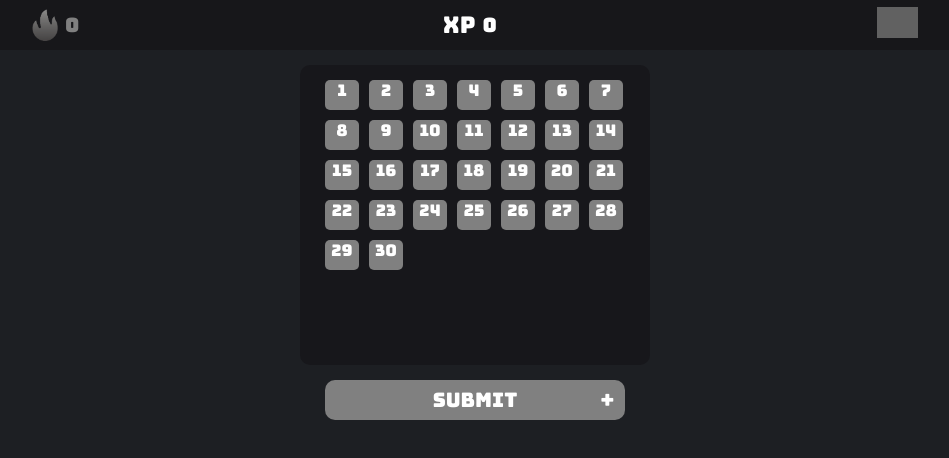
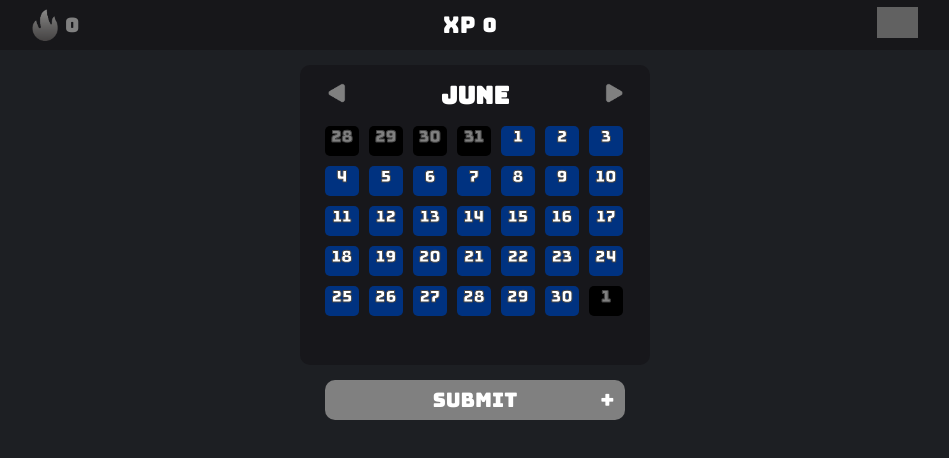
Before and after one commit to CBQuag/Fit-Commit, a React (Create React App) app: page / in a window 1280 px wide. Shown: the top 458 px of the page, without its empty margins (165-1114 px from the left). Built offline with nearby package versions, Linux system fonts and the light colour scheme; grey boxes are pictures that could not be loaded.

Commit message:
calendar heatmap is ready

```diff
--- a/src/components/CalendarArea.css
+++ b/src/components/CalendarArea.css
@@ -8,4 +8,33 @@
     height: 30px;
     margin: 5px;
     border-radius: 5px;
+    -webkit-text-stroke-width: 1px;
+    -webkit-text-stroke-color: rgb(69, 69, 69);
 }
+
+.month-area{
+    display: flex;
+    justify-content: space-between;
+    align-items: center;
+    margin-top: -15px;
+    margin-bottom: -10px;
+}
+
+.navigation{
+    background-color: rgba(0, 0, 0, 0);
+    width: 33px;
+}
+.nav-icon-left{
+    transform: rotate(-90deg);
+}
+.nav-icon-right{
+    transform: rotate(90deg);
+}
+
+.nav-icon-right,.nav-icon-left{
+    width: 20px;
+    filter: invert(0.5);
+}
+.nav-icon-right:hover,.nav-icon-left:hover{
+    filter: invert(0.95);
+}
--- a/src/components/CalendarArea.js
+++ b/src/components/CalendarArea.js
@@ -1,35 +1,80 @@
-import { useEffect, useState } from 'react';
+import { useContext, useEffect, useState } from 'react';
 import './CalendarArea.css'
+import FitnessData from './FitnessData';
 
 const CalendarArea = () => {
 
-    const[dayList,setDayList]=useState([])
+    const [dayList, setDayList] = useState([])
+    const [monthChange, changeMonth] = useState(0)
+    const {fitData, datediff}=useContext(FitnessData)
 
     const daysInMonth = (year, month) => new Date(year, month, 0).getDate();
+    const monthNames=['January', 'February', 'March', 'April', 'May', 'June', 'July', 'August', 'September', 'November', 'December']
+
     const drawCalendar = (dateInt) => {
         const date=new Date(dateInt)
         const year = date.getFullYear();
-        const month= date.getMonth() + 1
-        const monthTotal = daysInMonth(year, month);
+        const month= date.getMonth()
+        const monthTotal = daysInMonth(year, month + 1);
+
+        const firstDay = new Date(year, month, 1);
+        const lastDay=new Date(year,month,monthTotal)
+        const lastMonth = daysInMonth(year, month);
         let days = [];
+
+        const carryOver = lastMonth - firstDay.getDay() + 1;
+
+        for (let x = carryOver; x <= lastMonth; x++){
+            const oneDay = new Date(year, month-1, x)
+            days.push({ day: oneDay, color: ['black','gray'] })
+        }
         for (let x = 1; x <= monthTotal; x++){
-            const oneDay=new Date(`${year} ${month} ${x}`)
-            days.push(oneDay)
+            const oneDay = new Date(year, month, x)
+
+            const colorNum = [...fitData.filter(
+                fit =>datediff(oneDay.getTime(), fit.time) == 0)]
+                    .reduce(
+                        (sum, a) =>sum + a.duration, 0);
+
+            days.push({ day: oneDay, color: [`rgb(${0},${50+colorNum},${128+colorNum})`,''] })
         }
+        for (let x = 1; x < 7 - lastDay.getDay(); x++){
+            const oneDay = new Date(year, month, x)
+            days.push({ day: oneDay, color: ['black', 'gray'] })
+        }
+        console.log(monthChange)
         setDayList(days)
     }
 
     useEffect(() => {
         drawCalendar(Date.now())
     }, [])
+    useEffect(() => {
+        const dateObj=new Date(Date.now())
+        const changedDate=new Date(dateObj.getFullYear(),dateObj.getMonth()+monthChange,1)
+
+        drawCalendar(changedDate)
+    }, [monthChange])
 
     return (
-        <div className='day-area'>
-            {dayList.map((day, index) => (
-                <div className='day' key={index}>
-                    {day.getDate()}
-                </div>))
-            }
+        <div>
+            <div className='month-area'>
+                <button onClick={()=>changeMonth(monthChange-1)} className='navigation nav-left'> <img className='nav-icon-left' src={require('../triangle.png')} alt="left" /> </button>
+                <h2>{dayList[0]?monthNames[dayList[10].day.getMonth()]:null}</h2>
+                <button onClick={()=>changeMonth(monthChange+1)} className='navigation nav-right'> <img className='nav-icon-right' src={require('../triangle.png')} alt="left" /> </button>
+            </div>
+            <div className='day-area'>
+                {dayList[0]?dayList.map((day, index) => (
+                    <div className='day' key={index}
+                        style={{
+                            backgroundColor: day.color[0],
+                            color:day.color[1]
+
+                        }}>
+                        {day.day.getDate()}
+                    </div>)):null
+                }
+            </div>
         </div>
     )
 }
```
Also changed, not shown: src/triangle.png (added).
